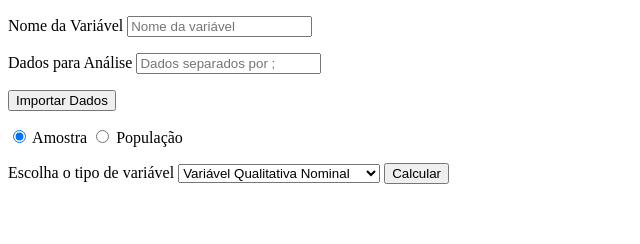
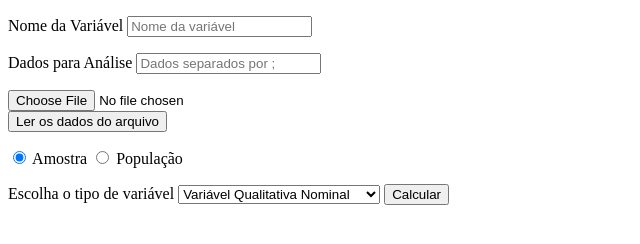
Before and after one commit to OtavioCleyderman/OtavioCleyderman.github.io, a plain HTML site: page index.html in a window 1280 px wide. Shown: the whole page, without its empty margins (0-640 px from the left). Drawn offline with Linux system fonts and the light colour scheme.

Commit message:
inclusão botão de importar e ler arquivos CSV

```diff
--- a/index.html
+++ b/index.html
@@ -15,7 +15,8 @@
       Dados para Análise
       <input type="text" id="Dados" placeholder="Dados separados por ;" />
     </p>
-    <button id="btn-upload-csv" onclick="lerCSV()">Importar Dados</button>
+    <input type="file" name="upload-csv" id="arquivo"/><br>
+    <button id="btn-upload-csv" onclick="lerCSV()">Ler os dados do arquivo</button><br>
     <p>
       <input type="radio" name="opcao" id="amostra" value="amostra" checked />
       Amostra
```
